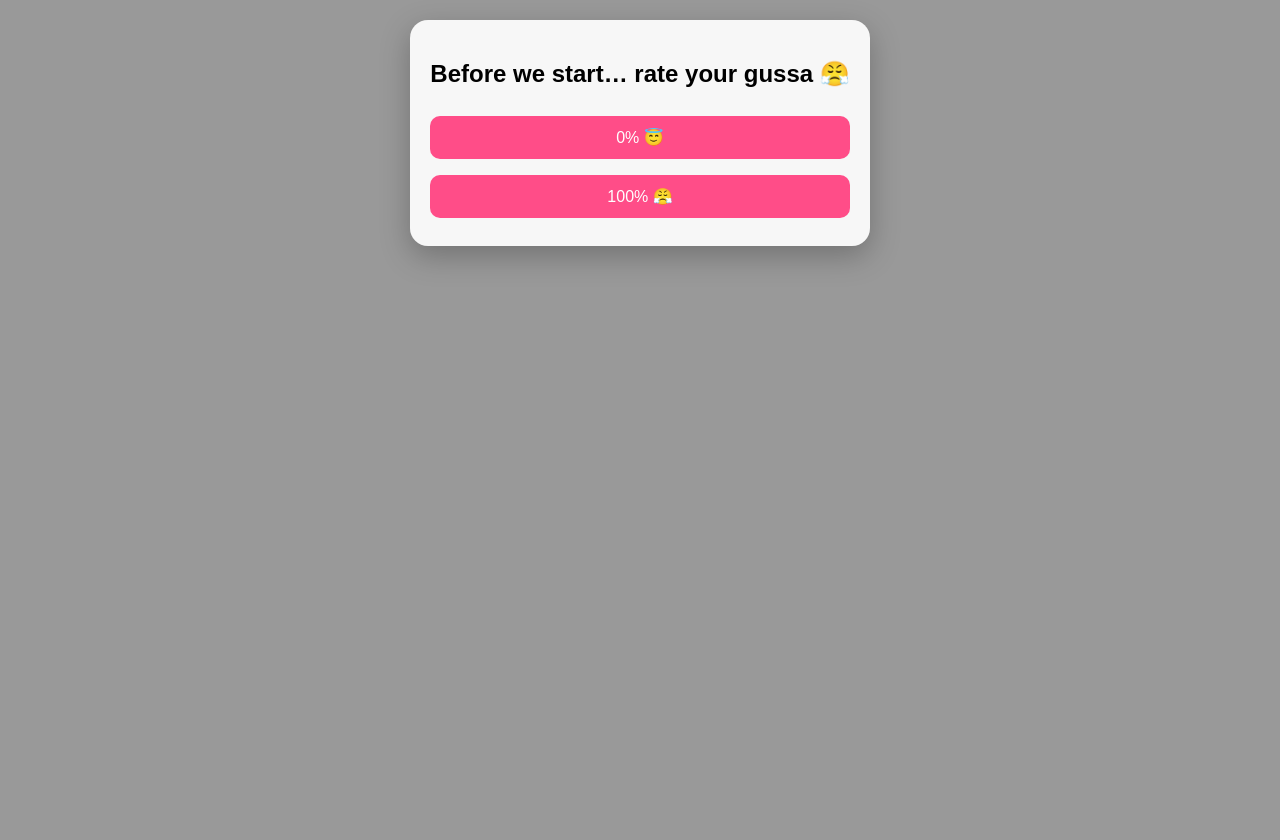
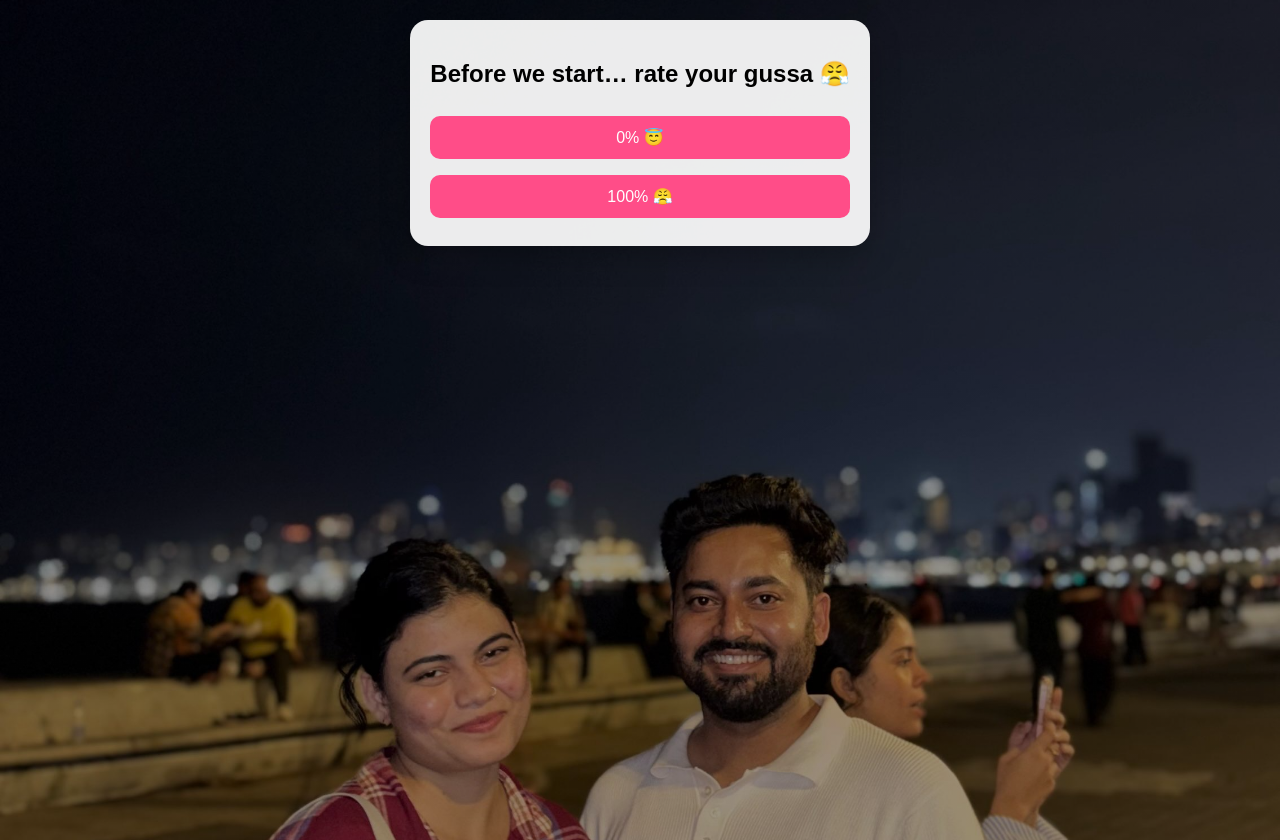
Before and after one commit to osamaziya/Shazia-ka-bday, a plain HTML site: page index.html in a window 1280 px wide. Drawn offline with Linux system fonts and the light colour scheme.

Commit message:
Update index.html

```diff
--- a/index.html
+++ b/index.html
@@ -14,7 +14,7 @@ body{
   text-align:center;
   background:
     linear-gradient(rgba(0,0,0,0.4),rgba(0,0,0,0.4)),
-    url("bg.jpg");
+    url("IMG-20251112-WA0463.jpg");
   background-size:cover;
   background-position:center;
 }
```
